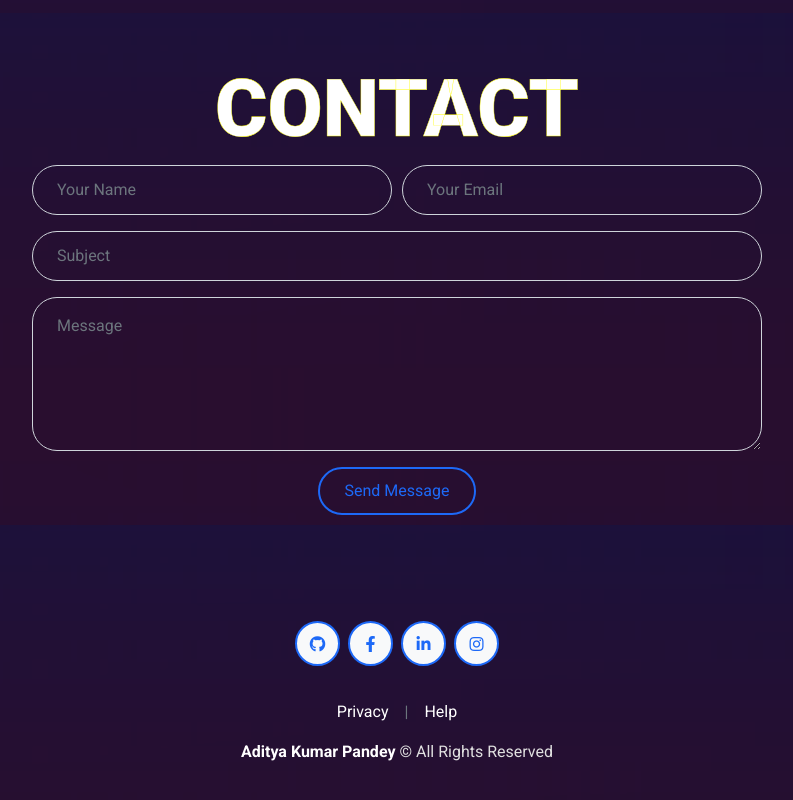
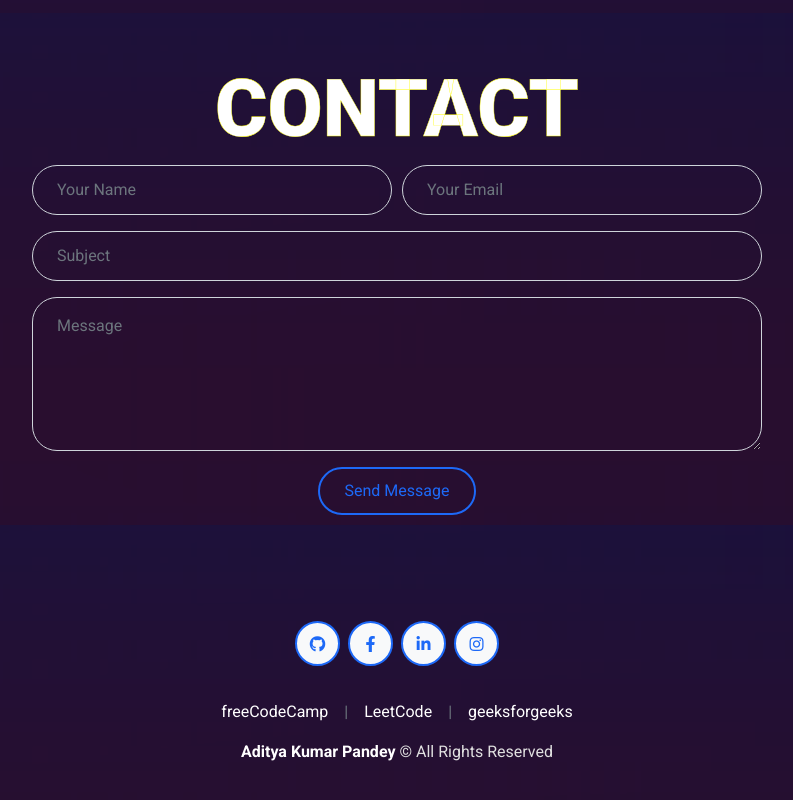
Before and after one commit to sonu7524/my-portfolio, a plain HTML site: page index.html in a window 1280 px wide. Shown: the part 4077-4877 px from the top of the page, without its empty margins (243-1036 px from the left). Drawn offline with nearby package versions, Linux system fonts and the light colour scheme; some packages are replaced by stand-ins of ours; a script that the page names is missing.

Commit message:
Update index.html

```diff
--- a/index.html
+++ b/index.html
@@ -669,9 +669,11 @@
           ></a>
         </div>
         <div class="d-flex justify-content-center mb-3">
-          <a class="text-white" href="#">Privacy</a>
+          <a class="text-white" href="https://www.freecodecamp.org/aadityapandey">freeCodeCamp</a>
           <span class="px-3">|</span>
-          <a class="text-white" href="#contact">Help</a>
+          <a class="text-white" href="https://leetcode.com/aadityapandey201/">LeetCode</a>
+          <span class="px-3">|</span>
+          <a class="text-white" href="https://auth.geeksforgeeks.org/user/pandeyaadbvq5">geeksforgeeks</a>
         </div>
         <p class="m-0">
           <a class="text-white font-weight-bold" href="https://www.linkedin.com/in/aditya-kumar-pandey-249301233" target="_blank">Aditya Kumar Pandey</a>
```
